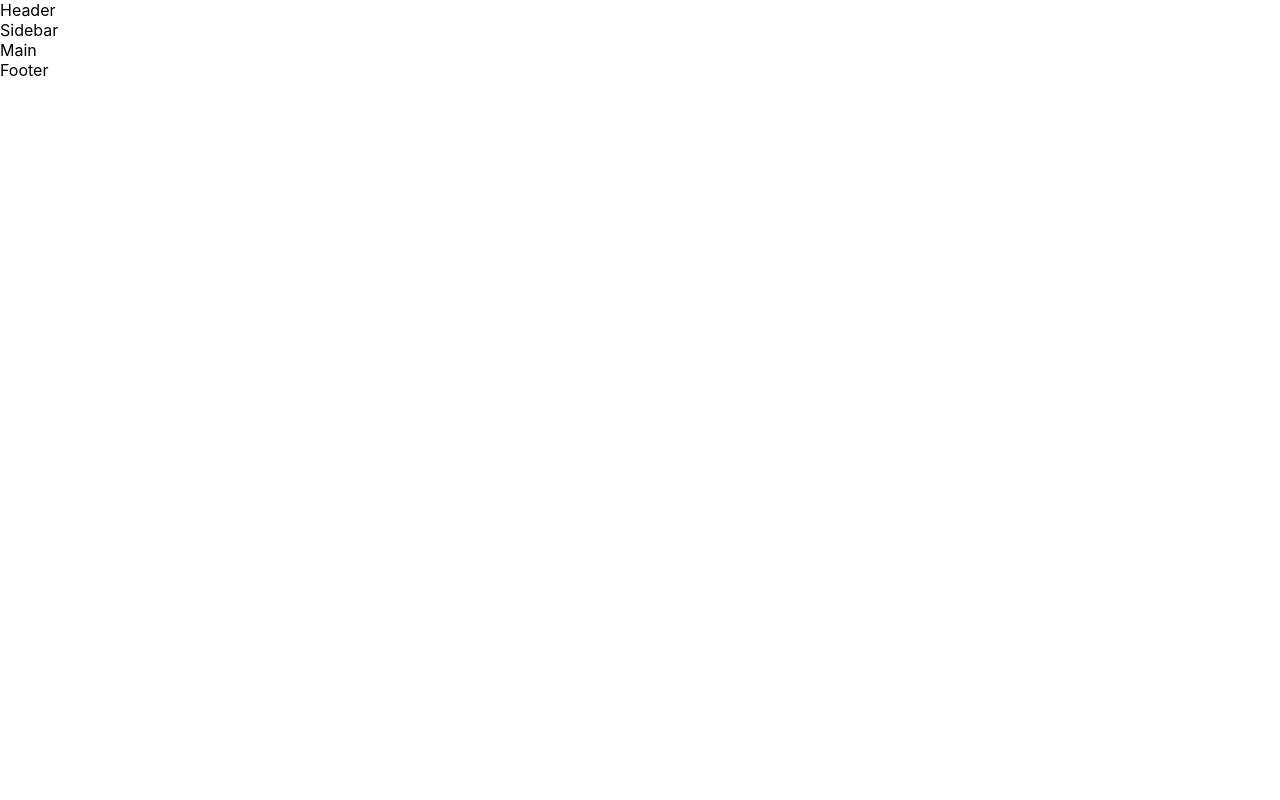
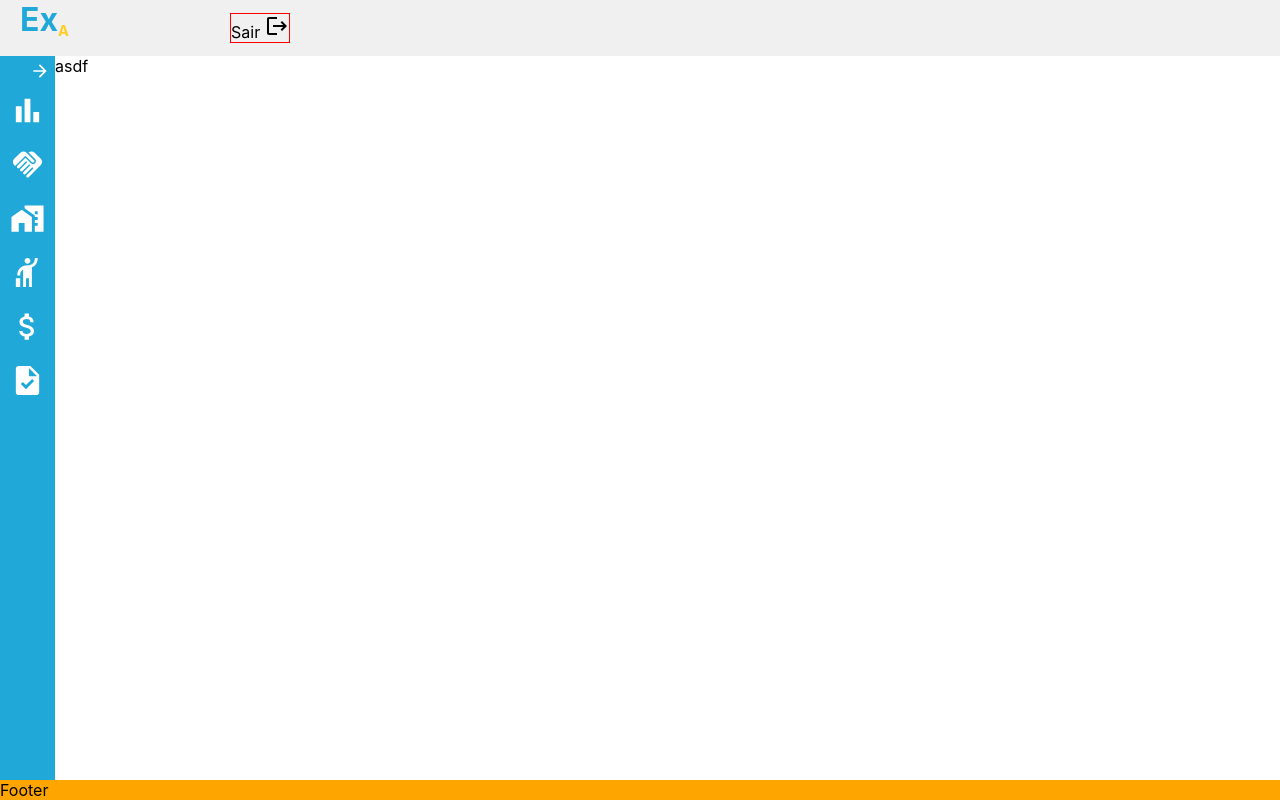
Before and after one commit to humbertocrj/ExA, a React (Create React App) app in the folder frontend/: page / in a window 1280 px wide. Built offline with nearby package versions, Linux system fonts and the light colour scheme.

Commit message:
Elaboração inicial do frontend

```diff
--- a/frontend/package.json
+++ b/frontend/package.json
@@ -3,6 +3,10 @@
   "version": "0.1.0",
   "private": true,
   "dependencies": {
+    "@emotion/react": "^11.10.4",
+    "@emotion/styled": "^11.10.4",
+    "@mui/icons-material": "^5.10.3",
+    "@mui/material": "^5.10.4",
     "@testing-library/jest-dom": "^5.16.4",
     "@testing-library/react": "^13.2.0",
     "@testing-library/user-event": "^13.5.0",
--- a/frontend/src/App.css
+++ b/frontend/src/App.css
@@ -1,3 +1,10 @@
-.bg-color{
-  background: green;
+.container{
+  min-height: 100vh;
+  display: flex;
+  flex-direction: column;
 }
+.content{
+flex: 1;
+display: flex;
+grid-template-columns: auto auto;
+}
--- a/frontend/src/App.js
+++ b/frontend/src/App.js
@@ -1,24 +1,22 @@
-import logo from './logo.svg';
-import './App.css';
-
-import Container from 'react-bootstrap/Container';
-import Row from 'react-bootstrap/Row';
-import Col from 'react-bootstrap/Col';
+import logo from "./logo.svg";
+import "./App.css";
+import Header from "./components/Header";
+import Footer from "./components/Footer";
+import Sidebar from "./components/Sidebar";
+import Main from "./components/Main";
 
 function App() {
   return (
-    <Container>
-      <Row>
-      <Col>Header</Col>
-      </Row>
-      <Row>
-        <Col>Sidebar</Col>
-        <Col>Main</Col>
-      </Row>
-      <Row>
-      <Col>Footer</Col>
-      </Row>
-    </Container>
+    <div className="container">
+      <Header />
+      <div className="content">
+        <Sidebar />
+        <Main>
+          asdf
+        </Main>
+      </div>
+      <Footer />
+    </div>
   );
 }
 
--- /dev/null
+++ b/frontend/src/components/Footer.jsx
@@ -0,0 +1,10 @@
+import React from 'react'
+import style from './Footer.module.css'
+
+const Footer = (props) => {
+  return (
+    <div className={style.background}>Footer</div>
+  )
+}
+
+export default Footer
--- /dev/null
+++ b/frontend/src/components/Footer.module.css
@@ -0,0 +1,3 @@
+.background{
+    background:orange;
+}
--- /dev/null
+++ b/frontend/src/components/Header.jsx
@@ -0,0 +1,14 @@
+import React from 'react'
+import style from './Header.module.css'
+import LogoutIcon from '@mui/icons-material/Logout';
+
+const Header = (props) => {
+  return (
+    <div className={style.header}>
+      <div className={style.logo}><span>Ex</span><span><sub>A</sub></span></div>
+      <div className={style.menu}>Sair <LogoutIcon /></div>
+    </div>
+  )
+}
+
+export default Header
--- /dev/null
+++ b/frontend/src/components/Header.module.css
@@ -0,0 +1,29 @@
+.header{
+    background:#f0f0f0;
+    height: 56px;
+    display: flex;
+    align-items: center;
+}
+
+.logo{
+    height: 100%;
+    width: 210px;
+    margin-left: 20px;
+}
+
+.logo span:nth-child(1){
+    color:#20A8D8;
+    font-size: 2rem;
+    font-weight: 700;
+}
+
+.logo span:nth-child(2){
+
+    color:#FFCD24;
+    font-size: 1.1rem;
+    font-weight: 700;
+}
+
+.menu{
+border: 1px solid red;
+}
--- /dev/null
+++ b/frontend/src/components/Main.jsx
@@ -0,0 +1,10 @@
+import React from 'react'
+import style from "./Main.module.css"
+
+const Main = (props) => {
+  return (
+    <div className={style.main}>{props.children}</div>
+  )
+}
+
+export default Main
--- /dev/null
+++ b/frontend/src/components/Main.module.css
@@ -0,0 +1,4 @@
+.main{
+    background:white;
+    width: 100%;
+}
--- /dev/null
+++ b/frontend/src/components/Sidebar.jsx
@@ -0,0 +1,63 @@
+import React, { useState } from 'react'
+import style from './Sidebar.module.css'
+import BarChartOutlinedIcon from '@mui/icons-material/BarChartOutlined';
+import HandshakeIcon from '@mui/icons-material/Handshake';
+import HomeWorkIcon from '@mui/icons-material/HomeWork';
+import HailIcon from '@mui/icons-material/Hail';
+import AttachMoneyIcon from '@mui/icons-material/AttachMoney';
+import TaskIcon from '@mui/icons-material/Task';
+import CloseIcon from '@mui/icons-material/Close';
+import ArrowForwardIcon from '@mui/icons-material/ArrowForward';
+
+const Sidebar = (props) => {
+
+  const [show, setShow] = useState(false)
+  const sidebarStyle = style.sidebar + " " + (show ? style.show : style.hide)
+  const toggleButtonStyle = style.toggle
+  const toggleShow = () => {
+    setShow(!show)
+  }
+
+  return (
+    <div className={sidebarStyle}>
+      <div className={toggleButtonStyle} onClick={toggleShow}>
+        <div className={style["toggle-icon"]}>
+        {show?<CloseIcon fontSize="small"/>:<ArrowForwardIcon fontSize="small"/>}
+        </div>
+      </div>
+
+      <div className={style["sidebar-item"]}>
+        <BarChartOutlinedIcon fontSize="large" />
+        <span >Dashboard</span>
+      </div>
+
+      <div className={style["sidebar-item"]}>
+        <HandshakeIcon fontSize="large" />
+        <span >Convênios</span>
+      </div>
+
+      <div className={style["sidebar-item"]}>
+        <HomeWorkIcon fontSize="large" />
+        <span >Convenente</span>
+      </div>
+
+      <div className={style["sidebar-item"]}>
+        <HailIcon fontSize="large" />
+        <span >Responsável</span>
+      </div>
+
+      <div className={style["sidebar-item"]}>
+        <AttachMoneyIcon fontSize="large" />
+        <span >Pagamento</span>
+      </div>
+
+      <div className={style["sidebar-item"]}>
+        <TaskIcon fontSize="large" />
+        <span >Licitação</span>
+      </div>
+
+    </div>
+  )
+}
+
+export default Sidebar
--- /dev/null
+++ b/frontend/src/components/Sidebar.module.css
@@ -0,0 +1,56 @@
+.sidebar{
+    background:#20A8D8;
+    width: 250px;
+    transition: 0.5s;
+
+}
+
+.hide{
+    width: 55px;
+}
+
+.sidebar-item{
+    color:white;
+    display: flex;
+    padding: 7px 10px;
+    font-size: 1.2rem;
+    align-items: flex-end;
+    margin-bottom: 5px;
+    transition: 0.2s;
+}
+.sidebar-item:hover{
+    background: #128ab5;
+    cursor: pointer;
+    font-weight: 700;
+}
+
+.sidebar-item span{
+    margin-left: 10px;
+    transition: 0.5s;
+
+}
+
+.sidebar.hide .sidebar-item span{
+    opacity: 0;
+    font-size: 0;
+
+}
+
+.toggle{
+    position: relative;
+    height: 30px;
+
+}
+
+.toggle-icon{
+    position:absolute;
+    top:5px;
+    right: 5px;
+    color: #fff;
+
+}
+
+.toggle-icon:hover{
+    cursor: pointer;
+    transform: scale(1.1);
+}
--- a/frontend/src/index.css
+++ b/frontend/src/index.css
@@ -1,3 +1,8 @@
+*{
+  margin: 0;
+  padding: 0;
+  box-sizing: border-box;
+}
 body {
   margin: 0;
   font-family: -apple-system, BlinkMacSystemFont, 'Segoe UI', 'Roboto', 'Oxygen',
```
Also changed, not shown: 1 other file (tests, documents, lock files or other folders).
